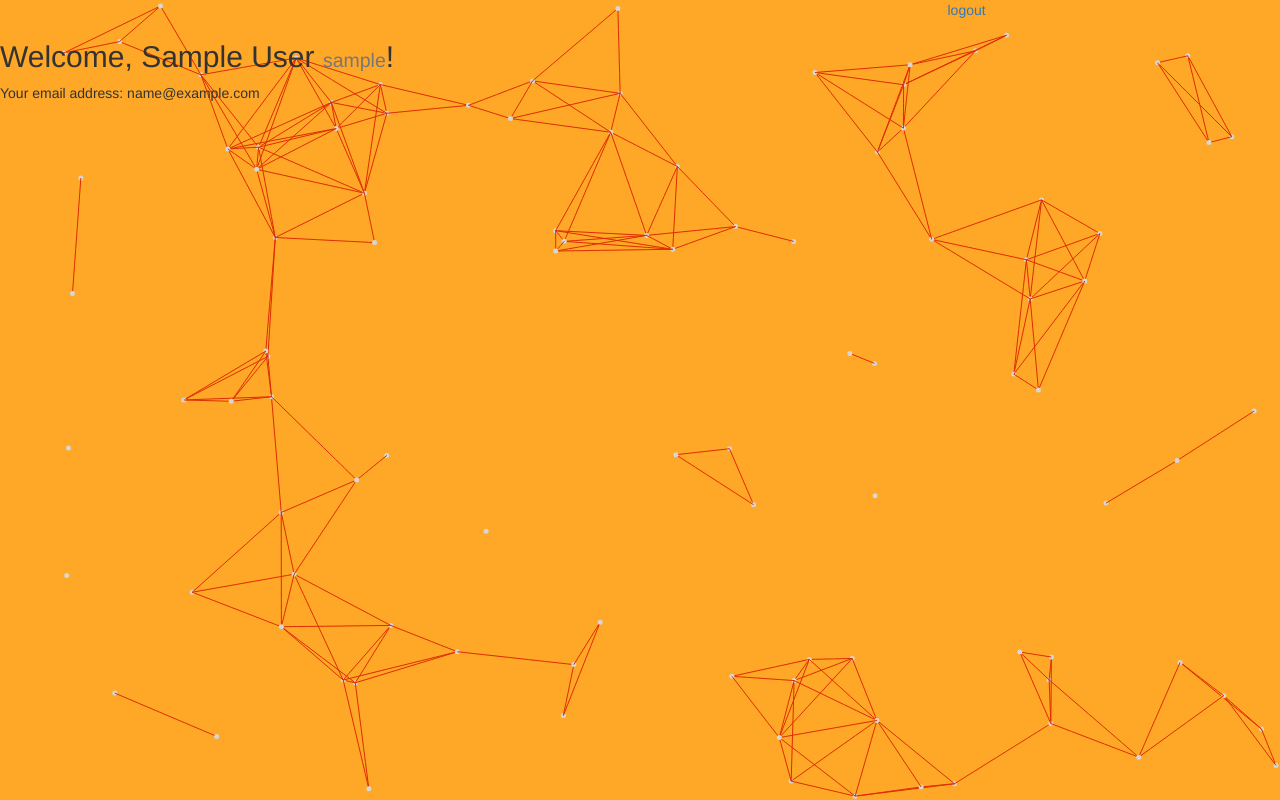
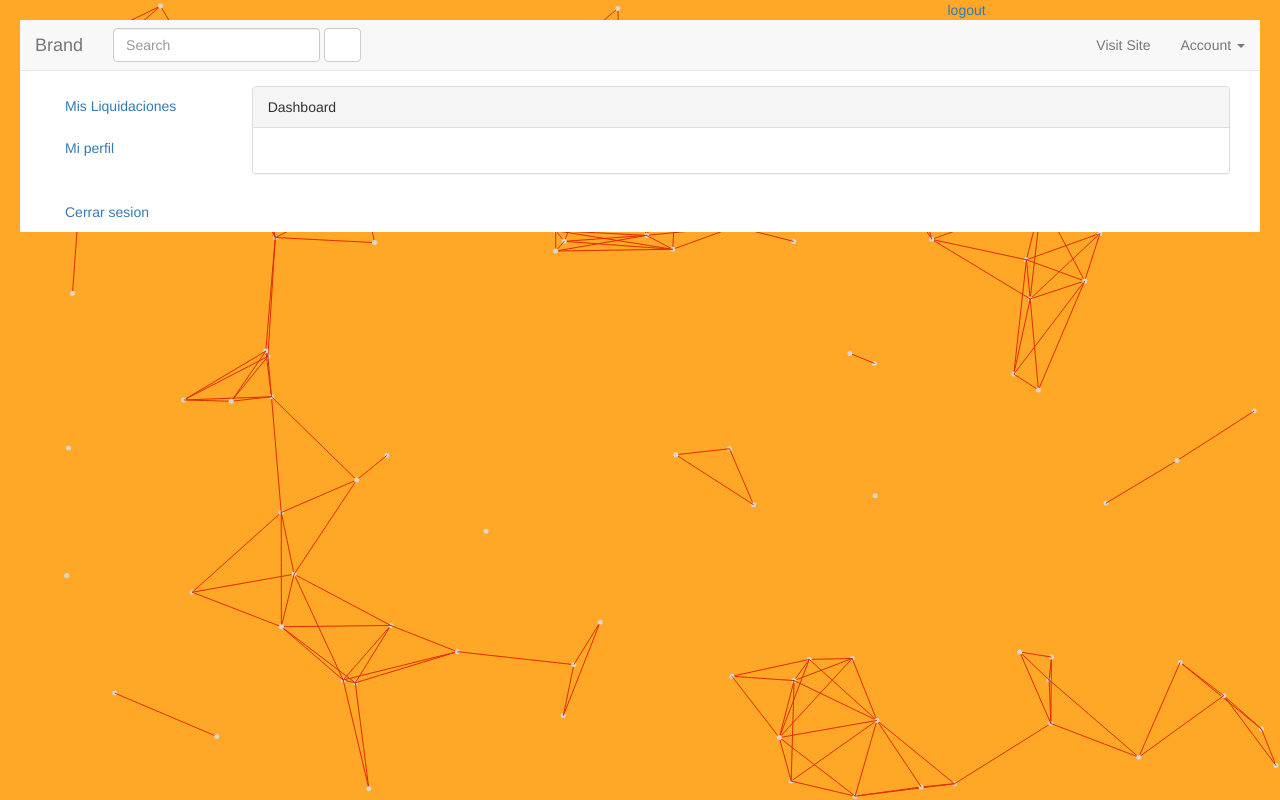
Before and after one commit to Anele13/Desarrollo-Web, a Django app: page / in a window 1280 px wide; the page is wider, and only the part inside the window is pictured. Run offline with Django 3.2, Linux system fonts and the light colour scheme; the visitor is signed in with stand-in values (Sample User, id 1); parts of the project's set-up code (start-up, migrations or seed data) failed here and were passed over; some libraries are stand-ins or nearby versions; some web fonts are replaced.

Commit message:
agregados a la vista del agente

```diff
--- a/desarrollo/persona/views.py
+++ b/desarrollo/persona/views.py
@@ -9,7 +9,7 @@ from .forms import FormularioUsuario
 
 @login_required
 def home(request):
-    return render(request, 'base/home.html')
+    return render(request, 'persona/agente.html')
 
 
 def nuevo_usuario(request):
--- a/desarrollo/templates/base/base.html
+++ b/desarrollo/templates/base/base.html
@@ -20,7 +20,7 @@
                   {% if user.is_authenticated %}
                     <a href="{% url 'logout' %}">logout</a>
                   {% else %}
-                    <a href="{% url 'login' %}">login</a> / <a href="{% url 'nuevo-usuario' %}">signup</a>
+                    <a href="{% url 'login' %}">login</a> / <a href="{% url 'login' %}">signup</a>
                   {% endif %}
             </div>
         </div>
--- a/desarrollo/templates/persona/agente.html
+++ b/desarrollo/templates/persona/agente.html
@@ -1,15 +1,95 @@
 {% extends 'base/base.html' %}
 
+
 {% block contenido %}
-  <h2>Welcome, {{ user.get_full_name }} <small>{{ user.username }}</small>!</h2>
-  <body style="background-color:#ff8a65;">
-  <div class="container">
-    <div class="row">
-        <div class="col-md-4 col-md-offset-4"></div>
-                <form method="post">
-                <button type="submit" class="btn btn-primary btn-lg">Ver mi liquidacion</button>
-                </form>
-      </div>
-  </div>
-</body>
+
+<style media="screen">
+
+h1.page-header {
+  margin-left: 20px;
+  margin-right: 20px;
+
+}
+
+.sidebar {
+  padding-left: 20;
+  padding-right: 20;
+}
+
+.main-container {
+  background: #FFF;
+  padding-top: 15px;
+  margin-top: -20px;
+  margin-left: 20px;
+  margin-right: 20px;
+}
+
+</style>
+
+<nav class="navbar navbar-default navbar-static-top" style="margin-left: 20px; margin-right: 20px;">
+	<div class="container-fluid" >
+		<!-- Brand and toggle get grouped for better mobile display -->
+		<div class="navbar-header" >
+			<button type="button" class="navbar-toggle collapsed" data-toggle="collapse" data-target="#bs-example-navbar-collapse-1">
+				<span class="sr-only">Toggle navigation</span>
+				<span class="icon-bar"></span>
+				<span class="icon-bar"></span>
+				<span class="icon-bar"></span>
+			</button>
+			<a class="navbar-brand" href="#" >
+				Brand
+			</a>
+		</div>
+
+		<!-- Collect the nav links, forms, and other content for toggling -->
+		<div class="collapse navbar-collapse" id="bs-example-navbar-collapse-1">
+			<form class="navbar-form navbar-left" method="GET" role="search">
+				<div class="form-group">
+					<input type="text" name="q" class="form-control" placeholder="Search">
+				</div>
+				<button type="submit" class="btn btn-default"><i class="glyphicon glyphicon-search"></i></button>
+			</form>
+			<ul class="nav navbar-nav navbar-right">
+				<li><a href="http://www.pingpong-labs.com" target="_blank">Visit Site</a></li>
+				<li class="dropdown ">
+					<a href="#" class="dropdown-toggle" data-toggle="dropdown" role="button" aria-expanded="false">
+						Account
+						<span class="caret"></span></a>
+						<ul class="dropdown-menu" role="menu">
+							<li class="dropdown-header">SETTINGS</li>
+							<li class=""><a href="#">Other Link</a></li>
+							<li class=""><a href="#">Other Link</a></li>
+							<li class=""><a href="#">Other Link</a></li>
+							<li class="divider"></li>
+							<li><a href="#">Logout</a></li>
+						</ul>
+					</li>
+				</ul>
+			</div><!-- /.navbar-collapse -->
+		</div><!-- /.container-fluid -->
+	</nav>
+
+
+	<div class="container-fluid main-container">
+		<div class="col-md-2 sidebar">
+			<ul class="nav nav-pills nav-stacked">
+
+				<li><a href="#">Mis Liquidaciones</a></li>
+				<li><a href="#">Mi perfil</a></li>
+        <li><a href="#"></a></li>
+        <li><a href="{% url 'login' %}">Cerrar sesion</a></li>
+			</ul>
+		</div>
+		<div class="col-md-10 content">
+            <div class="panel panel-default">
+                <div class="panel-heading">
+                    Dashboard
+                </div>
+                <div class="panel-body">
+
+                </div>
+            </div>
+		</div>
+		</div>
+
 {% endblock %}
--- a/desarrollo/templates/registration/logged_out.html
+++ b/desarrollo/templates/registration/logged_out.html
@@ -1,7 +1,6 @@
 {% extends 'base/base.html' %}
 
 {% block title %}See you!{% endblock %}
-
 {% block content %}
   <h2>Logged out</h2>
   <p>You have been successfully logged out.</p>
```
